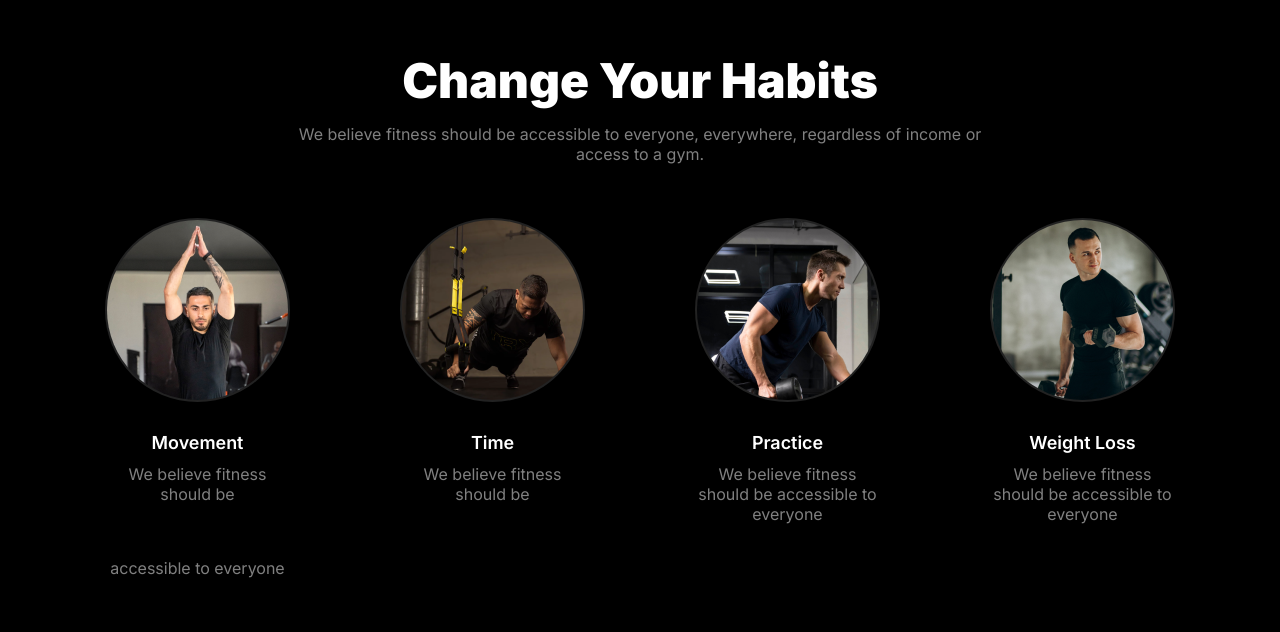
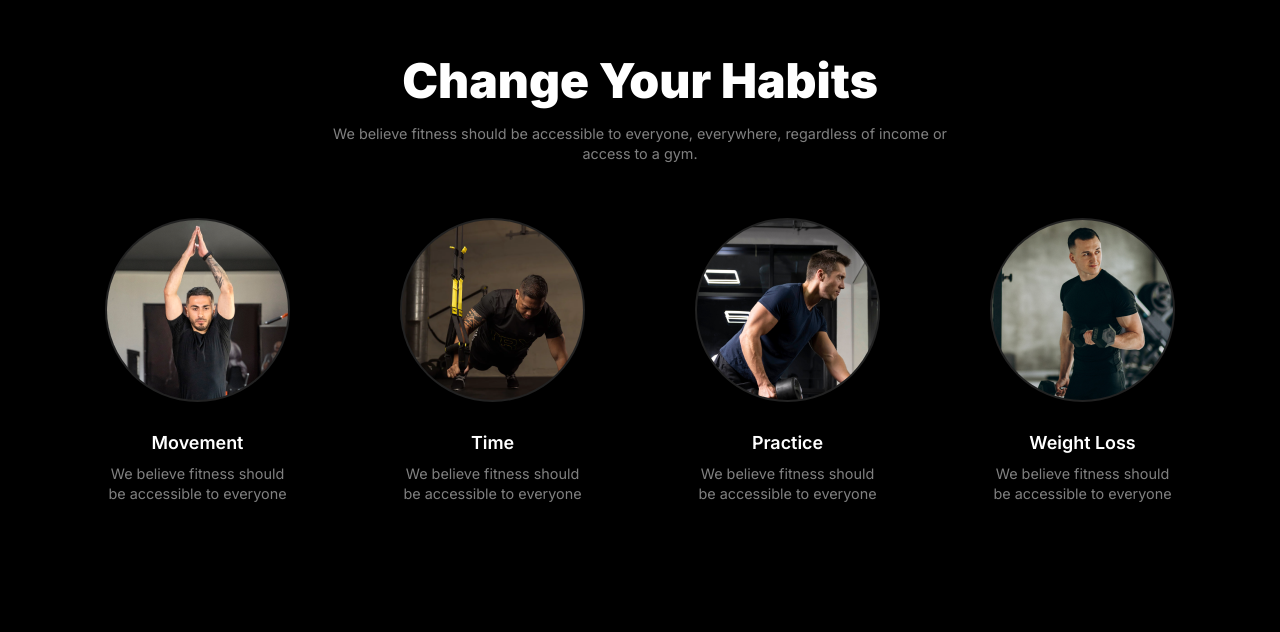
Before and after one commit to wahidalam91/health-fitness, a plain HTML site: page index.html in a window 1280 px wide. Shown: the part 890-1522 px from the top of the page. After the commit the page ends 1448 px from the top, so only its background shows below. Drawn offline with Linux system fonts and the light colour scheme.

Commit message:
extra mile section started

```diff
--- a/index.html
+++ b/index.html
@@ -73,8 +73,7 @@
                         <img src="images/image 2.png" alt="">
                     </div>
                     <h4 class="card-title font-inter text-centre">Movement</h4>
-                    <p class="section-description font-inter text-centre">We believe fitness should be</p>
-                    <p class="section-description font-inter text-centre">accessible to everyone</p>
+                    <p class="section-description font-inter text-centre">We believe fitness should be accessible to everyone </p>
 
                 </div>
                 <div class="card-content">
@@ -82,7 +81,7 @@
                         <img src="images/image 3.png" alt="">
                     </div>
                     <h4 class="card-title font-inter text-centre">Time</h4>
-                    <p class="section-description font-inter text-centre">We believe fitness should be </p>
+                    <p class="section-description font-inter text-centre">We believe fitness should be accessible to everyone </p>
                 </div>
                 <div class="card-content">
                     <div class="card-img">
@@ -100,6 +99,11 @@
                 </div>
             </div>
         </section>
+
+        <!-- Extra Mile -->
+         <section class="extra-mile container">
+
+         </section>
     </main>
     <footer>
 
--- a/styles.css
+++ b/styles.css
@@ -104,7 +104,7 @@ body{
 
 .section-description{
     color: rgba(255, 255, 255, 0.5);
-    font-size: 1rem;
+    font-size: 0.9rem;
     font-weight: 400;
     line-height: 24px;
     line-height: 20px;
```
